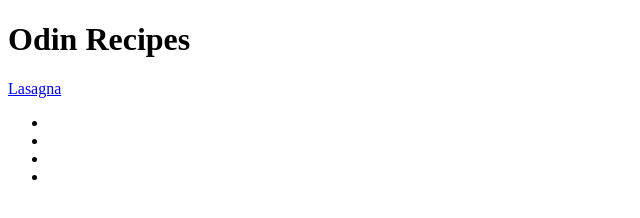
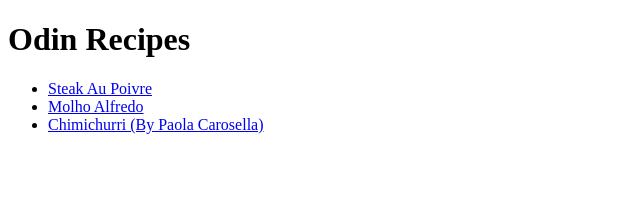
Before and after one commit to magaleo15/odin-recipes, a plain HTML site: page index.html in a window 1280 px wide. Shown: the whole page, without its empty margins (0-640 px from the left). Drawn offline with Linux system fonts and the light colour scheme.

Commit message:
remove wrong lasagna recipe from index

```diff
--- a/index.html
+++ b/index.html
@@ -7,13 +7,10 @@
 </head>
 <body>
     <h1>Odin Recipes</h1>
-    <a href="./recipes/lasagna.html">Lasagna</a>
-
     <ul>
-        <li><a href=""> </a></li>
-        <li><a href=""> </a></li>
-        <li><a href=""> </a></li>
-        <li><a href=""> </a></li>
+        <li><a href="./recipes/stake-au-poivre.html">Steak Au Poivre</a></li>
+        <li><a href="./recipes/molho-alfredo.html">Molho Alfredo</a></li>
+        <li><a href="./recipes/chimichurri-paola-carosella.html">Chimichurri (By Paola Carosella)</a></li>
     </ul>
 </body>
 </html>
```
